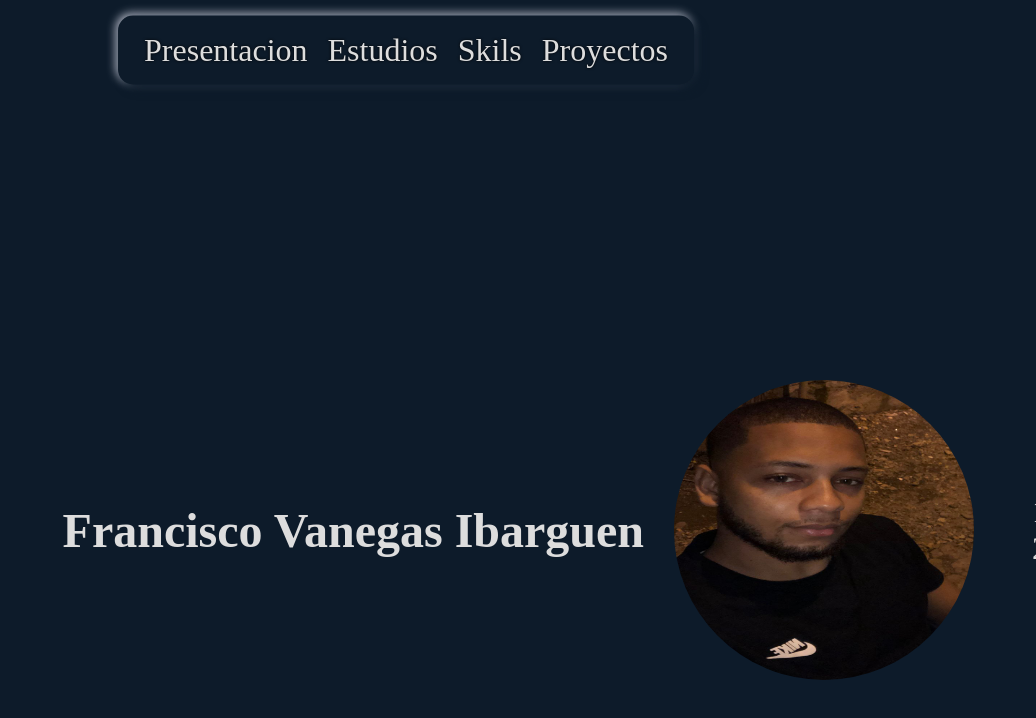
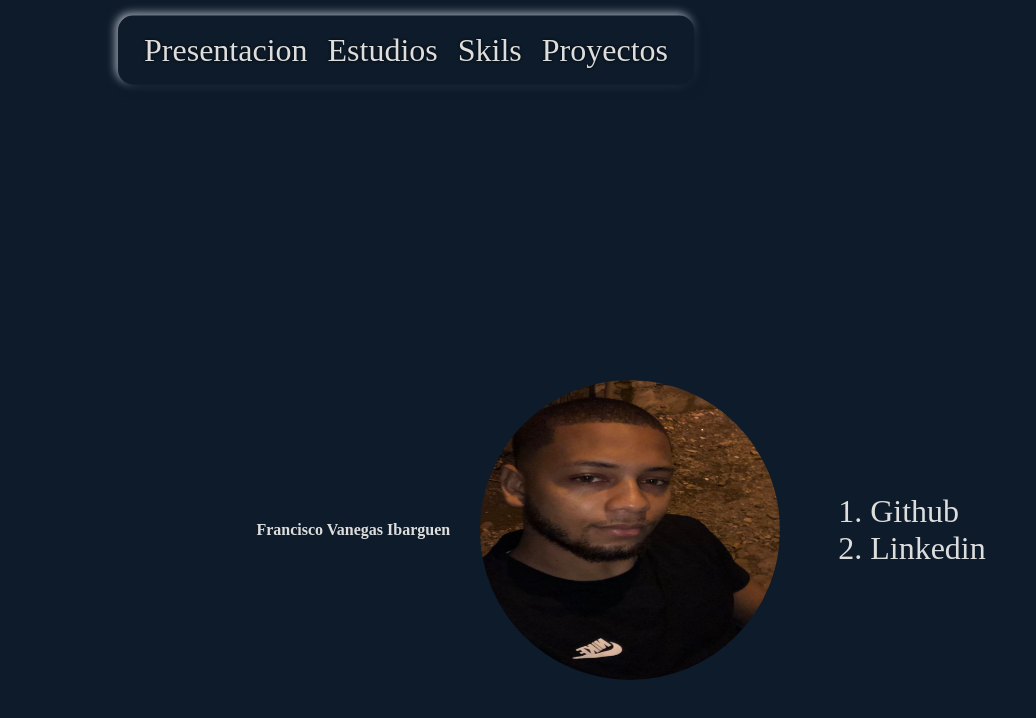
Before and after one commit to FranciscoDJVI/Javascript, a React (Create React App) app in the folder mifirstpage/: page / in a window 1280 px wide. Shown: the top 718 px of the page, without its empty margins (244-1280 px from the left). Built offline with nearby package versions, Linux system fonts and the light colour scheme.

Commit message:
fontSize

```diff
--- a/mifirstpage/src/components/Avatar.js
+++ b/mifirstpage/src/components/Avatar.js
@@ -16,7 +16,7 @@ const customStyle = {
 function Avatar() {
   return (
     <div clasName="avatar" style={customStyle}>
-      <h2>Francisco Vanegas Ibarguen</h2>
+      <h2 style={{ fontSize: "1rem" }}>Francisco Vanegas Ibarguen</h2>
       <motion.img
         initial={{ opacity: 0, y: -20 }}
         animate={{ opacity: 1, y: 0 }}
```
